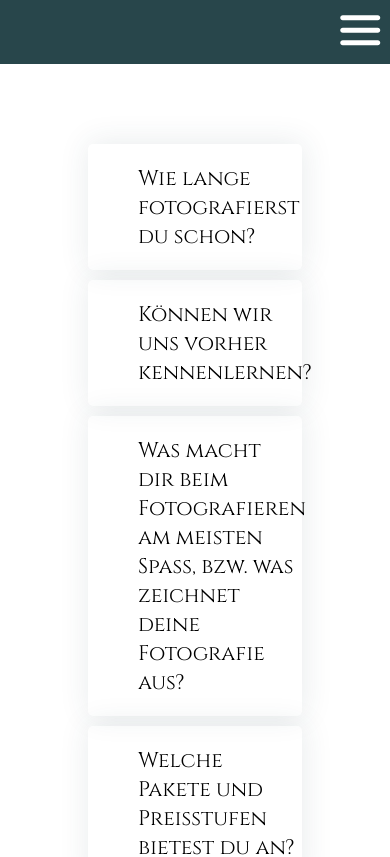
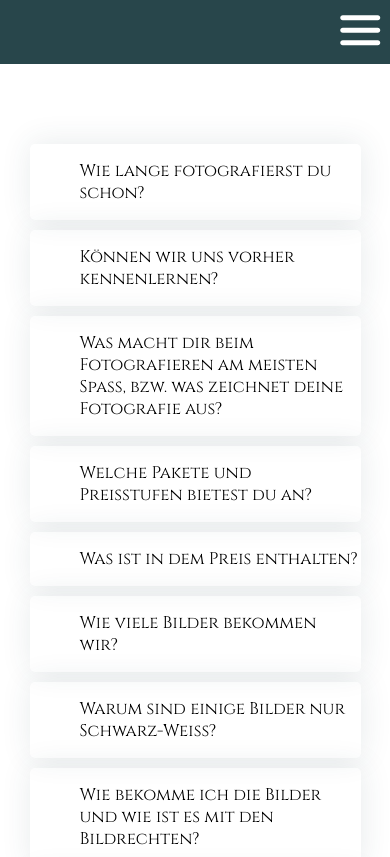
Before and after one commit to MBundel/Hochzeitshomepage, an Angular app: page /faq in a window 390 px wide. Shown: the top 857 px of the page. Built offline with nearby package versions, Linux system fonts and the light colour scheme.

Commit message:
faq responsive

```diff
--- a/src/styles/general_components/_accordion.scss
+++ b/src/styles/general_components/_accordion.scss
@@ -41,3 +41,19 @@
   margin: 0;
   font-size: 1.6vh;
 }
+
+@media (max-width: 768px) {
+
+  .accordion-container {
+    width: 90%;
+
+  }
+
+  .accordion-title {
+    & > h2 {
+      font-size: 2vh;
+      font-weight: normal;
+
+    }
+  }
+}
```
